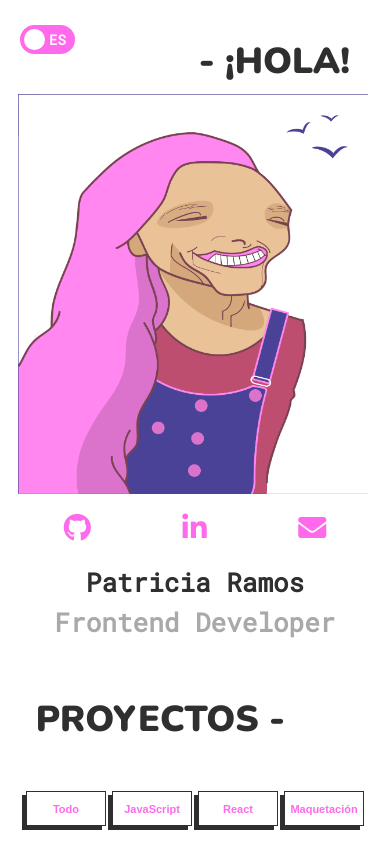
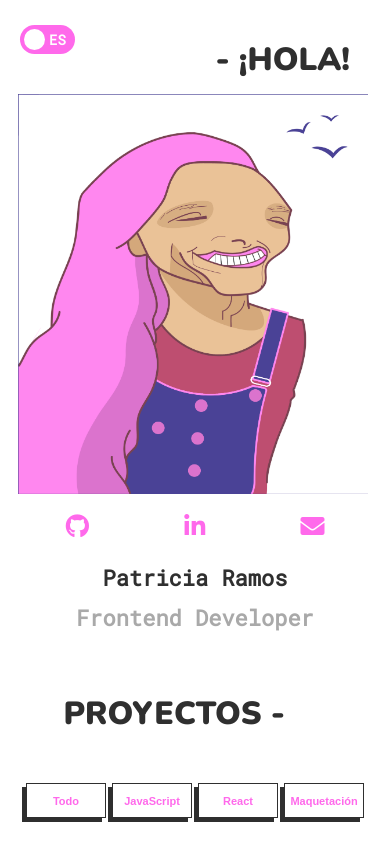
Before and after one commit to patriciaramosf/patriciaramos, a React (Create React App) app: page /#/ in a window 390 px wide. Shown: the top 844 px of the page. Built offline with nearby package versions, Linux system fonts and the light colour scheme.

Commit message:
final today mobile responsive

```diff
--- a/src/stylesheets/core/variables.scss
+++ b/src/stylesheets/core/variables.scss
@@ -4,10 +4,10 @@ $trying: #FFBF81;
 $trying2: #C04ABC;
 $black:#2F2F2F;
 /* sizes */
-$titlePhone:36px;
-$titleLittleTablet:40px;
-$titleTablet:48px;
-$titleDesktop:54px;
+$titlePhone:/* 36px; */32px;
+$titleLittleTablet:/* 40px; */36px;
+$titleTablet:/* 48px; */42px;
+$titleDesktop:/* 54px; */44px;
 /* fonts */
 $fontFamilyTitle:'Nunito', sans-serif;
 $fontFamilyGeneral: 'Roboto Mono', monospace;
@@ -18,7 +18,7 @@ $bigTablet:768px;
 $desktop:1024px;
 $mediumdesktop:1100px;
 $superdesktop:1200px;
-$mobile:544px;
+$mobile:500px;
 
 /* Github sizes */
 $GitTablet: 738px;
--- a/src/stylesheets/layouts/Homepage.scss
+++ b/src/stylesheets/layouts/Homepage.scss
@@ -62,13 +62,14 @@
                 }
                 @include forDesktop{
                     right:100px;
-                    font-size:56px;
+                    /* font-size:56px; */
+                    font-size: $titleDesktop;
                     top:80px;
                     box-shadow: inset 0 -20px 0 $primaryColor;
                 }
                 @include forSuperdesktop{
                     right:240px;
-                    font-size:72px;
+                    /* font-size:72px; */
                 }
         }
         .thePhoto{
@@ -107,14 +108,14 @@
                 margin-right:20px;
             }
             .fab{
-                font-size: 28px;
+                font-size: 24px;
                 color:$primaryColor;
                 &:hover{
                     color:black;
                 }
             }
             .fas{
-                font-size: 28px;
+                font-size: 24px;
                 color:$primaryColor;
                 &:hover{
                     color:black;
@@ -128,7 +129,7 @@
             line-break: normal;
             margin-left:5px;
             margin-right:5px;
-            font-size:26px;
+            font-size:22px;
             line-height: 40px;
             color:$black;
             @include forMobile{
@@ -183,7 +184,7 @@
                         }
                     }
                     .myJob{
-                        font-size: 26px;
+                        font-size: 22px;
                         animation: colorchange 10s 1;
                         @include forDesktop{
                             font-size:52px;
```
Also changed, not shown: 25 other files (tests, documents, lock files or other folders).
